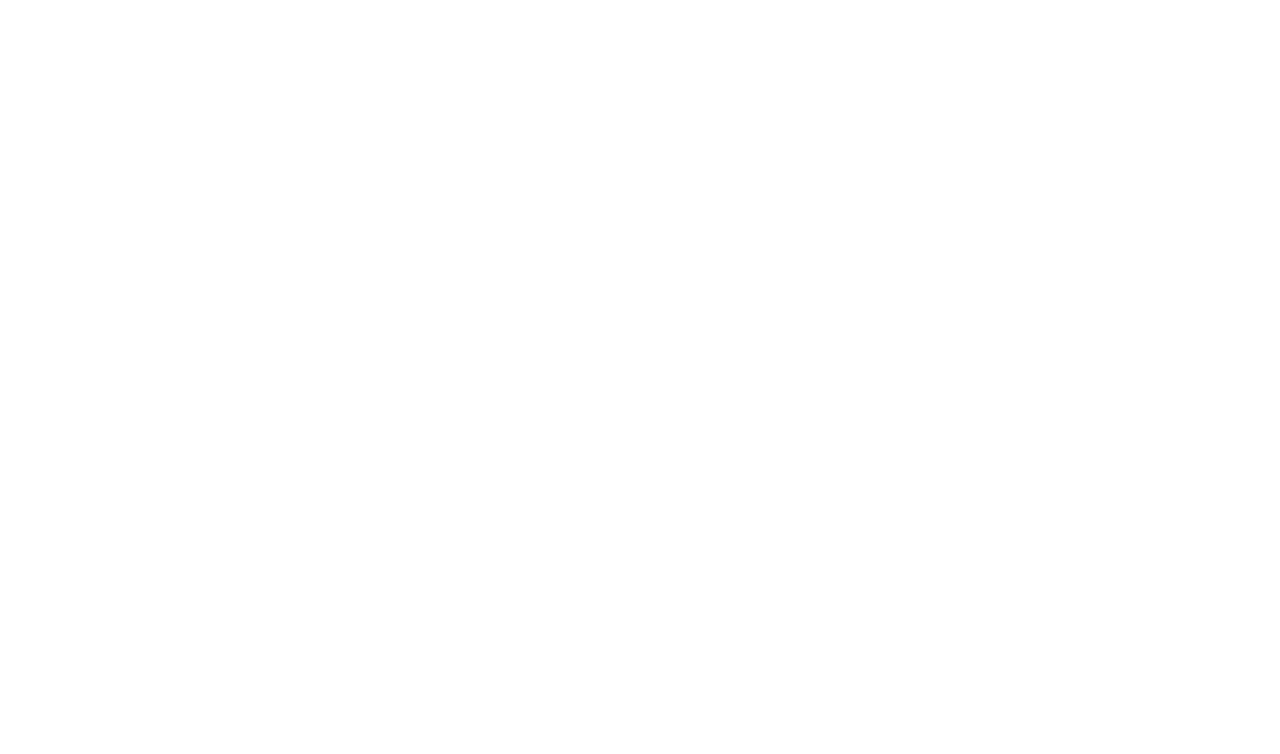
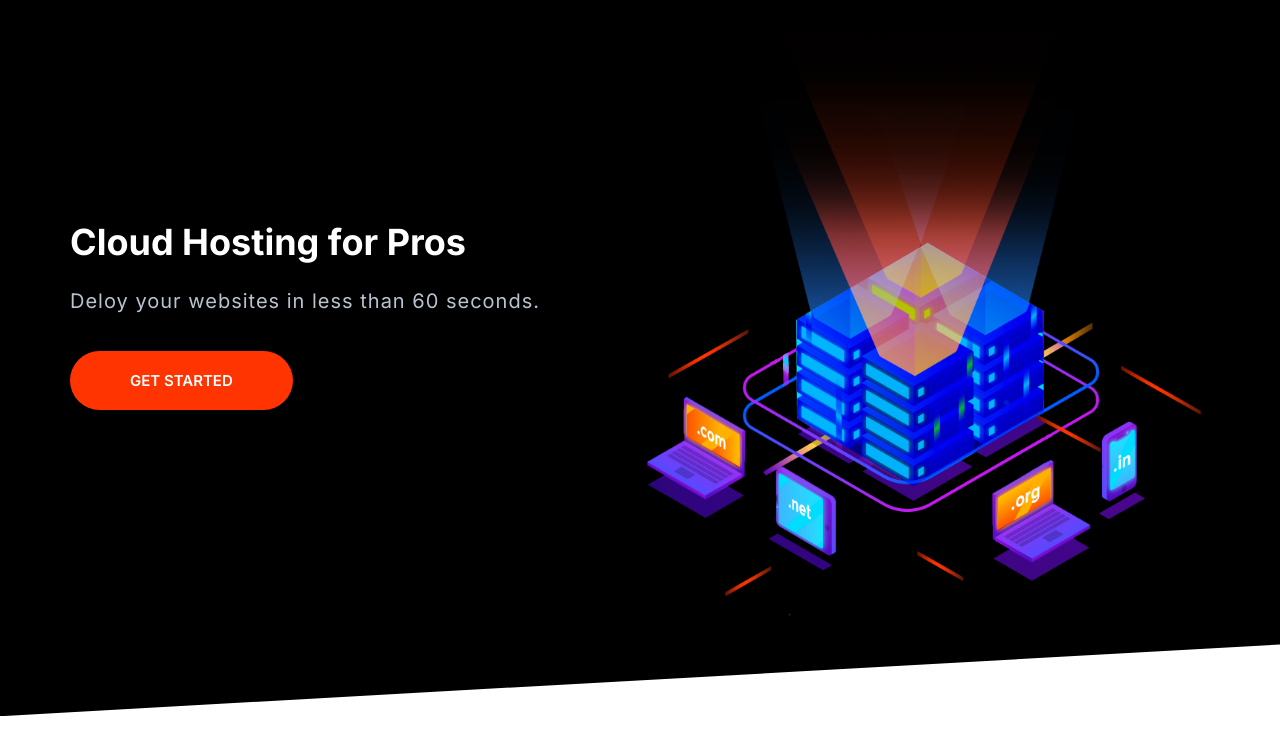
Before and after one commit to ainembabaziderrick/moshify, a plain HTML site: page index.html in a window 1280 px wide. Drawn offline with Linux system fonts and the light colour scheme.

Commit message:
Define the hero component

```diff
--- a/css/styles.css
+++ b/css/styles.css
@@ -29,6 +29,7 @@ body {
 h1,h2,h3 {
     color: var(--color-headings);
     margin-bottom: 1rem;
+    line-height: 1.1;
 }
 
 h1 {
@@ -588,7 +589,7 @@ a {
 
 .block--skewed-left {
     padding-bottom: calc(var(--padding-vertical) + 4rem);
-    clip-path: polygon(0% 1%, 100% 0%, 100% 80%, 0% 100%);
+    clip-path: polygon(0% 0%, 100% 0%, 100% 80%, 0% 100%);
 }
 
 .container {
@@ -659,3 +660,30 @@ a {
         border: 0;
     }
 }
+
+/* Hero */
+
+.hero {
+    clip-path: polygon(0% 0%, 100% 0%, 100% 90%, 0% 100%);
+}
+
+.hero__tagline {
+    font-size: 2rem;
+    color: #b9c3cf;
+    letter-spacing: 1px;
+    margin: 2rem 0 5rem;
+}
+
+.hero__image {
+    width: 100%;
+}
+
+@media screen and (min-width: 768px) {
+    .hero {
+        padding-top: 0;
+    }
+    .hero__content {
+        text-align: left;
+        align-self: center;
+    }
+}
--- a/index.html
+++ b/index.html
@@ -11,7 +11,16 @@
     <link href="https://fonts.googleapis.com/css2?family=Inter:ital,opsz,wght@0,14..32,100..900;1,14..32,100..900&display=swap" rel="stylesheet">
 </head>
 <body>
-
+    <section class="block block--dark block--skewed-left hero">
+        <div class="container grid grid--1x2">
+            <header class="block__header hero__content">
+                <h1 class="block__heading">Cloud Hosting for Pros</h1>
+                <p class="hero__tagline">Deloy your websites in less than 60 seconds.</p>
+                <a href="#" class="btn btn--accent btn--stretched">Get Started</a>
+            </header>
+            <img class="hero__image" src="images/banner.png" alt="">
+        </div>
+    </section>
     <script src="js/main.js"></script>
 </body>
 </html>
```
Also changed, not shown: components/hero.html (added, +10 -0 lines), images/banner.png (added).
